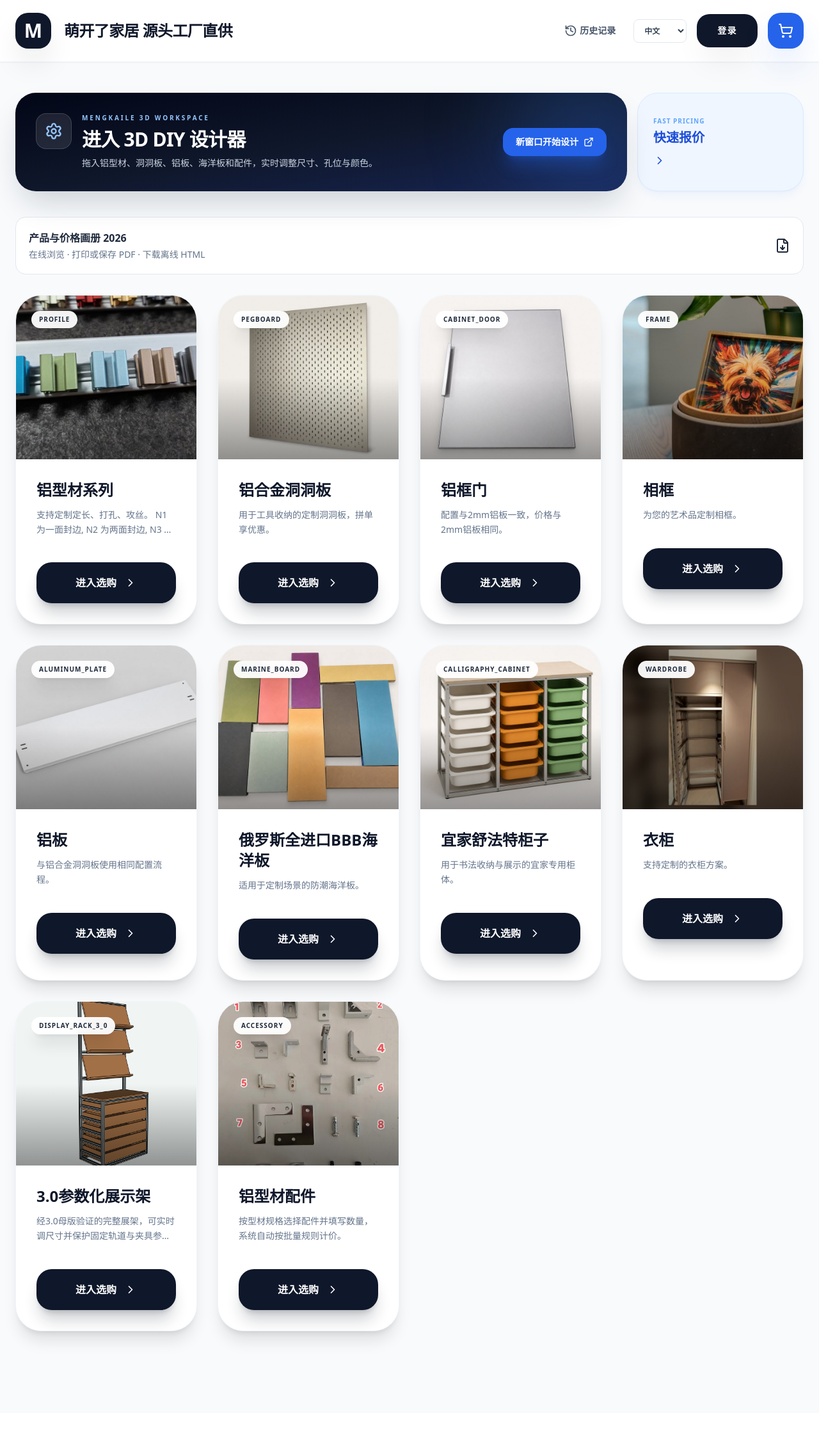
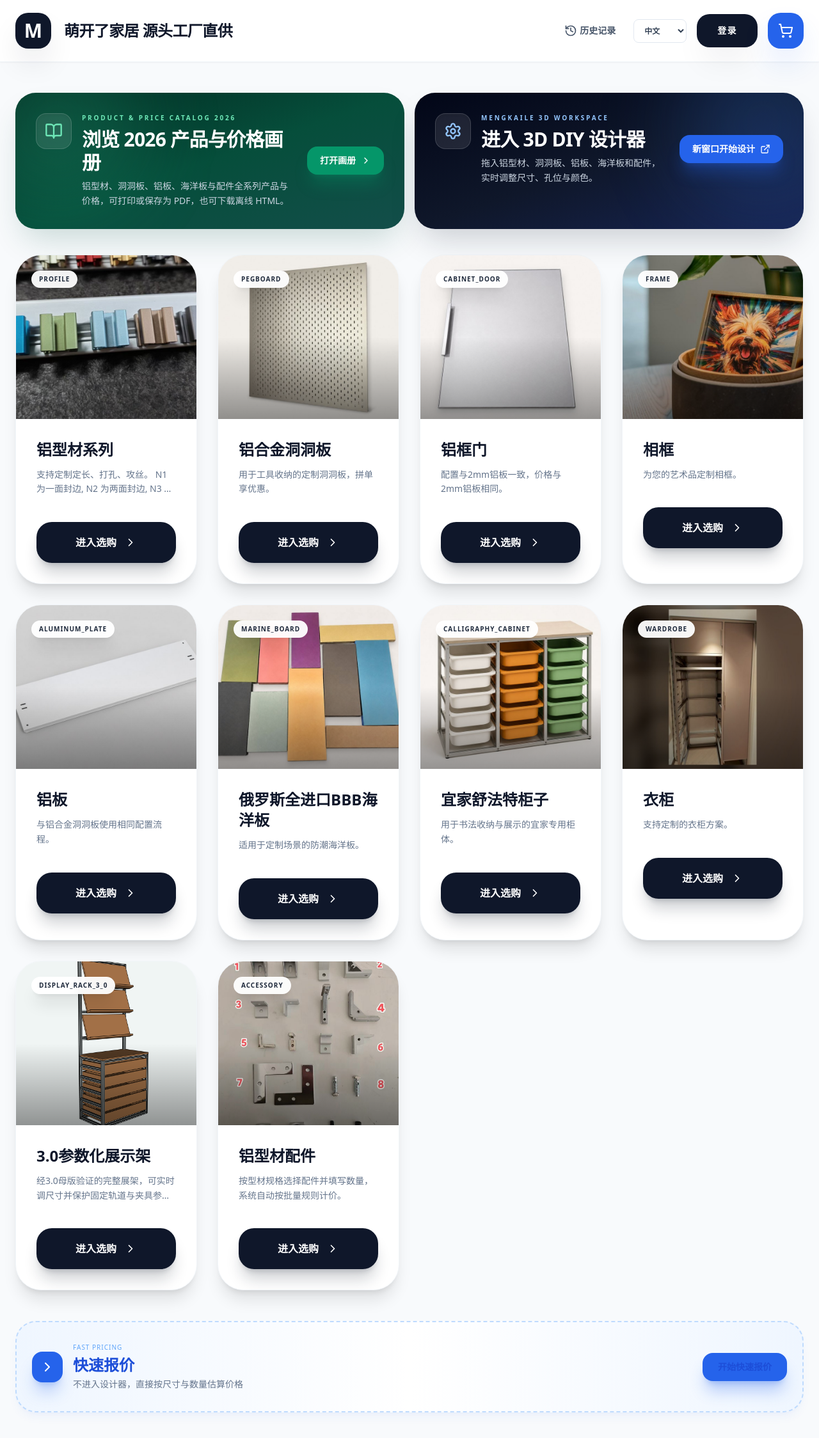
Before and after one commit to yeyixin1993/alufactory-mengkaile, a React (Vite) app: page / in a window 1280 px wide. Shown: the top 2248 px of the page at 64% size. Before the commit the page ends 2209 px from the top, so only its background shows below. Built offline with nearby package versions, Linux system fonts and the light colour scheme.

Commit message:
feat: homepage - catalog hero card on left, designer on right, quick quote to bottom

```diff
--- a/App.tsx
+++ b/App.tsx
@@ -1,7 +1,7 @@
 
 import React, { useState, useEffect, useRef } from 'react';
 import { HashRouter, Routes, Route, Link, useLocation, useNavigate, useParams } from 'react-router-dom';
-import { ShoppingCart, User as UserIcon, LogOut, Menu, X, Globe, Home, Package, History, Settings, FileDown, Eye, Truck, MapPin, Plus, Trash2, Edit2, CheckCircle, ArrowLeft, Lock, Save, UserCheck, Key, Info, Pencil, ChevronRight, Download, ExternalLink } from 'lucide-react';
+import { ShoppingCart, User as UserIcon, LogOut, Menu, X, Globe, Home, Package, History, Settings, FileDown, Eye, Truck, MapPin, Plus, Trash2, Edit2, CheckCircle, ArrowLeft, Lock, Save, UserCheck, Key, Info, Pencil, ChevronRight, Download, ExternalLink, BookOpen } from 'lucide-react';
 import { Language, User, CartItem, Product, ProductType, ProfileConfig, Order, ProfileSide, DrillHole, Address, ProfileVariant, ColorDef } from './types';
 import { TRANSLATIONS, INITIAL_PRODUCTS, PROFILE_COLORS, PROFILE_VARIANTS, PROFILE_WEIGHTS, SHIPPING_RATES, SHIPPING_RATES_SF, SHIPPING_RATES_AN, SHIPPING_METHOD_NAMES, getMarineBoardOrderColorName } from './constants';
 import type { ShippingMethod } from './constants';
@@ -525,7 +525,39 @@ const Catalog: React.FC<{ language: Language }> = ({ language }) => {
   const accessoryProduct = ACCESSORY_PRODUCT;
   return (
     <div className="max-w-7xl mx-auto px-6 py-12">
-      <div className="mb-10 grid grid-cols-1 gap-4 lg:grid-cols-[minmax(0,1fr)_260px]">
+      <div className="mb-10 grid grid-cols-1 gap-4 lg:grid-cols-2">
+        {/* 产品与价格画册（左侧醒目入口） */}
+        <Link
+          to="/catalog"
+          className="group relative overflow-hidden rounded-[2rem] bg-gradient-to-br from-emerald-950 via-emerald-900 to-teal-900 p-6 text-white shadow-2xl shadow-emerald-900/20 transition-all hover:-translate-y-1 hover:shadow-emerald-800/30 sm:p-8"
+        >
+          <div className="absolute -left-16 -top-20 h-64 w-64 rounded-full bg-emerald-400/20 blur-3xl transition group-hover:bg-emerald-300/30" />
+          <div className="relative flex flex-col gap-6 sm:flex-row sm:items-center sm:justify-between">
+            <div className="flex items-start gap-4">
+              <span className="flex h-14 w-14 shrink-0 items-center justify-center rounded-2xl border border-white/15 bg-white/10 shadow-inner">
+                <BookOpen className="h-7 w-7 text-emerald-300" />
+              </span>
+              <div>
+                <div className="text-[10px] font-black uppercase tracking-[0.28em] text-emerald-300">Product &amp; Price Catalog 2026</div>
+                <h2 className="mt-2 text-2xl font-black tracking-tight sm:text-3xl">
+                  {language === 'cn' ? '浏览 2026 产品与价格画册' : language === 'jp' ? '2026 製品・価格カタログを見る' : 'Browse the 2026 Product &amp; Price Catalog'}
+                </h2>
+                <p className="mt-2 max-w-2xl text-sm font-medium leading-relaxed text-slate-300">
+                  {language === 'cn'
+                    ? '铝型材、洞洞板、铝板、海洋板与配件全系列产品与价格，可打印或保存为 PDF，也可下载离线 HTML。'
+                    : language === 'jp'
+                      ? 'プロファイル・ペグボード・アルミ板・マリンボード・金具の全製品と価格。PDF印刷・保存やオフラインHTMLのダウンロードも可能。'
+                      : 'Full product line & prices for profiles, pegboards, aluminum plates, marine boards and hardware. Print or save as PDF, or download the offline HTML.'}
+                </p>
+              </div>
+            </div>
+            <span className="inline-flex shrink-0 items-center justify-center gap-2 self-start rounded-2xl bg-emerald-600 px-5 py-3 text-sm font-black shadow-xl shadow-emerald-600/30 transition group-hover:bg-emerald-500 sm:self-center">
+              {language === 'cn' ? '打开画册' : language === 'jp' ? 'カタログを開く' : 'Open catalog'}
+              <ChevronRight className="h-4 w-4" />
+            </span>
+          </div>
+        </Link>
+        {/* 3D DIY 设计器（右侧醒目入口） */}
         <Link
           to="/diy-designer"
           target="_blank"
@@ -558,15 +590,7 @@ const Catalog: React.FC<{ language: Language }> = ({ language }) => {
             </span>
           </div>
         </Link>
-        <Link to="/quick-quote" className="flex items-center justify-between gap-3 rounded-[2rem] border border-blue-100 bg-blue-50 px-6 py-5 font-black text-blue-700 shadow-lg shadow-blue-600/5 transition-all hover:-translate-y-1 hover:bg-blue-100 lg:flex-col lg:items-start lg:justify-center">
-          <div>
-            <div className="text-[10px] uppercase tracking-widest text-blue-400">Fast pricing</div>
-            <div className="mt-1 text-xl">{t.quickQuote}</div>
-          </div>
-          <ChevronRight className="w-5 h-5" />
-        </Link>
       </div>
-      <Link to="/catalog" className="mb-8 flex items-center justify-between gap-4 rounded-2xl bg-white border border-slate-200 p-5 text-slate-800 hover:border-emerald-700"><span><b>{language === 'cn' ? '产品与价格画册 2026' : language === 'jp' ? '2026 製品・価格カタログ（中国語）' : '2026 Product & Price Catalog (Chinese)'}</b><span className="block mt-1 text-sm text-slate-500">{language === 'cn' ? '在线浏览 · 打印或保存 PDF · 下载离线 HTML' : 'Browse online · Print or save PDF · Download HTML'}</span></span><FileDown className="w-6 h-6 shrink-0" /></Link>
       {/*<h2 className="text-5xl font-black text-slate-900 mb-12 tracking-tight">{t.catalog}</h2>*/}
       <div className="grid grid-cols-1 md:grid-cols-2 lg:grid-cols-4 gap-8">
         {INITIAL_PRODUCTS.map(product => (
@@ -601,6 +625,21 @@ const Catalog: React.FC<{ language: Language }> = ({ language }) => {
           </div>
         </div>
       </div>
+
+      {/* 快速报价（首页最底部） */}
+      <Link to="/quick-quote" className="mt-12 group flex flex-col items-center justify-between gap-4 rounded-[2rem] border-2 border-dashed border-blue-200 bg-gradient-to-r from-blue-50 via-white to-blue-50 px-6 py-8 text-center text-blue-700 shadow-lg shadow-blue-600/5 transition-all hover:-translate-y-1 hover:border-blue-400 hover:bg-blue-50 sm:flex-row sm:text-left">
+        <div className="flex items-center gap-4">
+          <span className="flex h-12 w-12 shrink-0 items-center justify-center rounded-2xl bg-blue-600 text-white shadow-xl shadow-blue-600/25 transition group-hover:scale-105"><ChevronRight className="h-6 w-6" /></span>
+          <div>
+            <div className="text-[10px] uppercase tracking-widest text-blue-400">Fast pricing</div>
+            <div className="mt-1 text-2xl font-black">{t.quickQuote}</div>
+            <div className="mt-1 text-sm text-slate-500">{language === 'cn' ? '不进入设计器，直接按尺寸与数量估算价格' : language === 'jp' ? 'デザイナーを使わず、サイズと数量だけで価格を見積もる' : 'Estimate prices by dimensions & quantity without opening the designer'}</div>
+          </div>
+        </div>
+        <span className="inline-flex shrink-0 items-center justify-center gap-2 rounded-2xl bg-blue-600 px-6 py-3 text-sm font-black shadow-xl shadow-blue-600/30 transition group-hover:bg-blue-500">
+          {language === 'cn' ? '开始快速报价' : language === 'jp' ? '見積もりを開始' : 'Start quick quote'}
+        </span>
+      </Link>
     </div>
   );
 };
```
